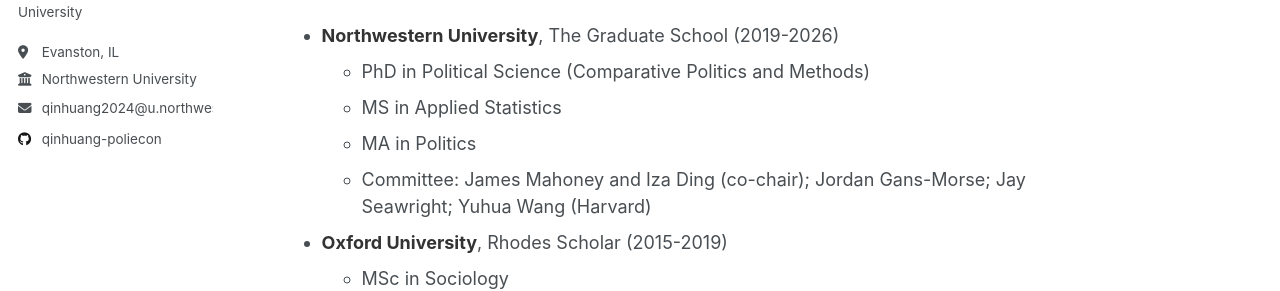
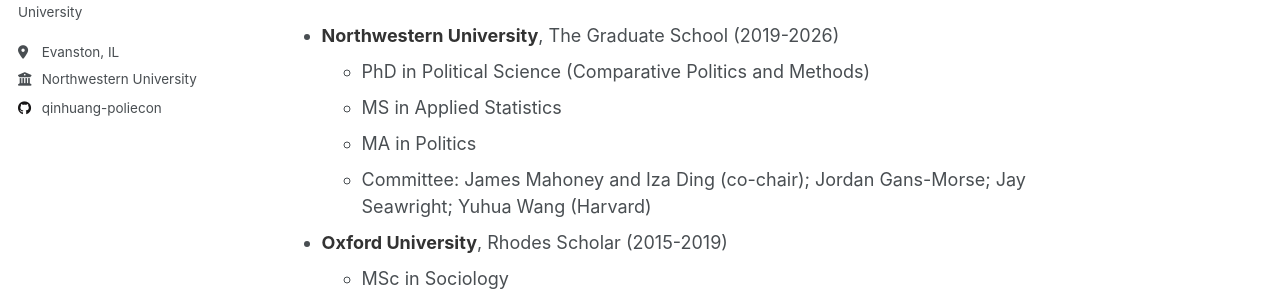
Before and after one commit to qinhuang-poliecon/qinhuang-poliecon.github.io, a Jekyll site: the page built from _pages/about.md, in a window 1280 px wide. Shown: the part 354-645 px from the top of the page. Built offline with Jekyll 4.4.1, drawn with Linux system fonts in a browser that asks for light colours.

Commit message:
removed email

```diff
--- a/_config.yml
+++ b/_config.yml
@@ -29,7 +29,7 @@ author:
   location         : "Evanston, IL"
   employer         : "Northwestern University"
   uri              : # URL
-  email            : "qinhuang2024@u.northwestern.edu"
+  email            : # Email
 
   # Academic websites
   arxiv            : # URL - Update with the correct link to your profile
```
